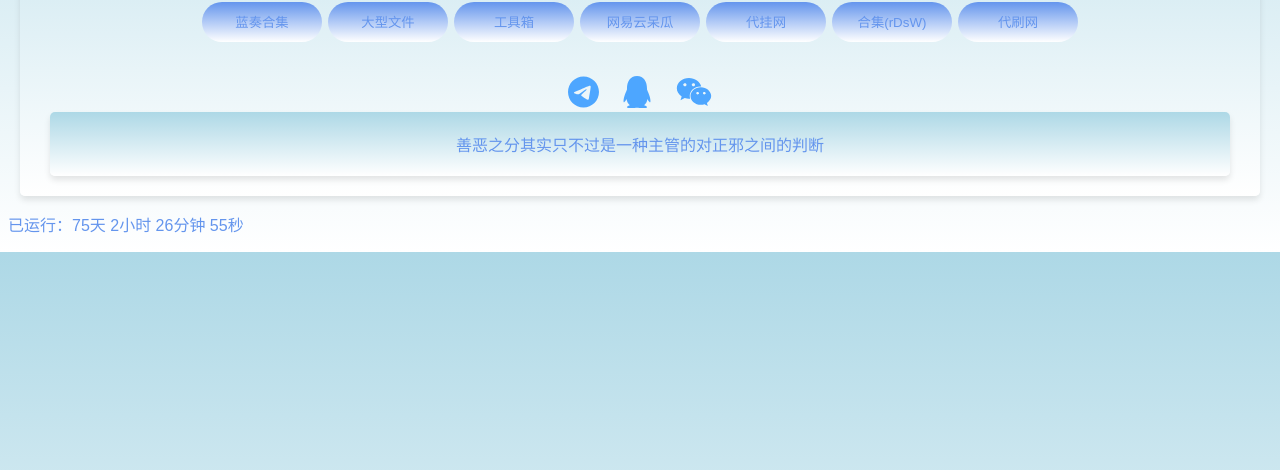
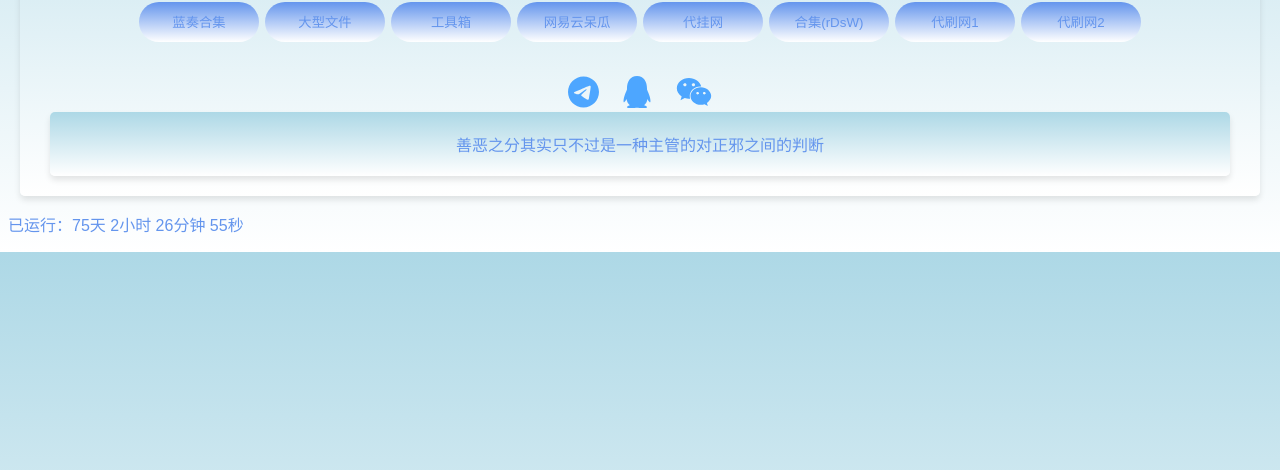
Before and after one commit to mengyan3223/wang, a plain HTML site: page index.html in a window 1280 px wide. Shown: the part 330-800 px from the top of the page. Drawn offline with nearby package versions, Linux system fonts and the light colour scheme.

Commit message:
更新 index.html

```diff
--- a/index.html
+++ b/index.html
@@ -25,7 +25,8 @@
        <a href="https://tool.2qi.cc"> <button class="gradient-button">网易云呆瓜</button></a>
 <a href="https://99636.sxhjgy.cn/"> <button class="gradient-button">代挂网</button></a>
 <a href="https://caiyun.139.com/m/i?1N5BUbIawuaBN"> <button class="gradient-button">合集(rDsW)</button></a>
-<a href="http://3223.taoo.asia/"> <button class="gradient-button">代刷网</button></a>
+<a href="http://PZ547.auu8.com/y43wbd"> <button class="gradient-button">代刷网1</button></a>
+<a href="http://3223.taoo.asia/"> <button class="gradient-button">代刷网2</button></a>
     </div>
             <div class="contact-icons">
                 <a href="http://qm.qq.com/cgi-bin/qm/qr?_wv=1027&k=qBhLXntQMoGOrlms-G2PkzIzpAr9Focg&authKey=uvFnErFFkh84oVXbN4bAW7HzFoKvv5ykuxXpYls65tD%2FSDYMtsDix6zmpj0%2BDZTx&noverify=0&group_code=418095269" target="_blank"><svg xmlns="http://www.w3.org/2000/svg" height="2em" viewBox="0 0 496 512"><!--! Font Awesome Free 6.4.0 by @fontawesome - https://fontawesome.com License - https://fontawesome.com/license (Commercial License) Copyright 2023 Fonticons, Inc. --><style>svg{fill:#4da6ff}</style><path d="M248,8C111.033,8,0,119.033,0,256S111.033,504,248,504,496,392.967,496,256,384.967,8,248,8ZM362.952,176.66c-3.732,39.215-19.881,134.378-28.1,178.3-3.476,18.584-10.322,24.816-16.948,25.425-14.4,1.326-25.338-9.517-39.287-18.661-21.827-14.308-34.158-23.215-55.346-37.177-24.485-16.135-8.612-25,5.342-39.5,3.652-3.793,67.107-61.51,68.335-66.746.153-.655.3-3.1-1.154-4.384s-3.59-.849-5.135-.5q-3.283.746-104.608,69.142-14.845,10.194-26.894,9.934c-8.855-.191-25.888-5.006-38.551-9.123-15.531-5.048-27.875-7.717-26.8-16.291q.84-6.7,18.45-13.7,108.446-47.248,144.628-62.3c68.872-28.647,83.183-33.623,92.511-33.789,2.052-.034,6.639.474,9.61,2.885a10.452,10.452,0,0,1,3.53,6.716A43.765,43.765,0,0,1,362.952,176.66Z"/></svg></a>
```
